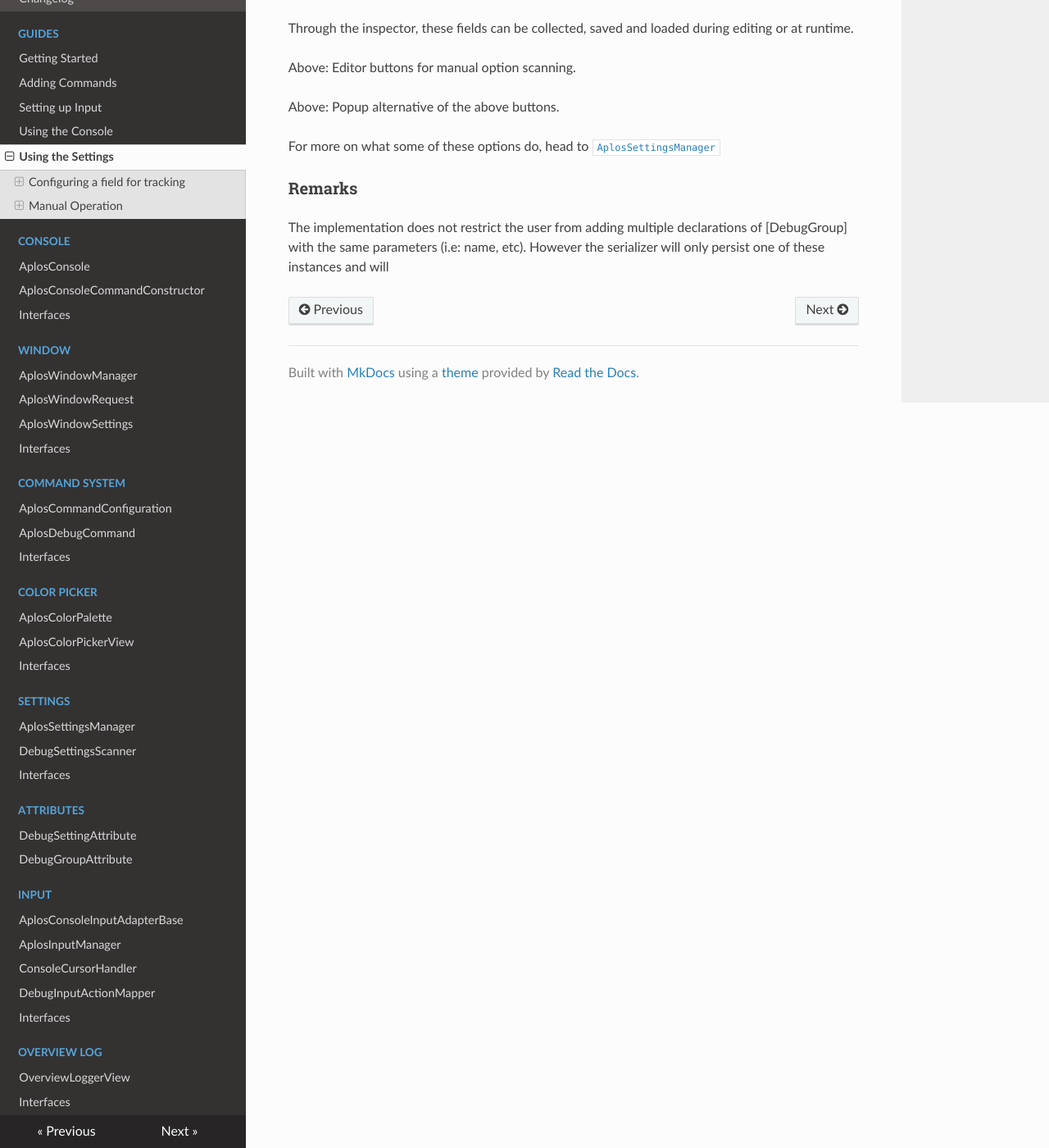
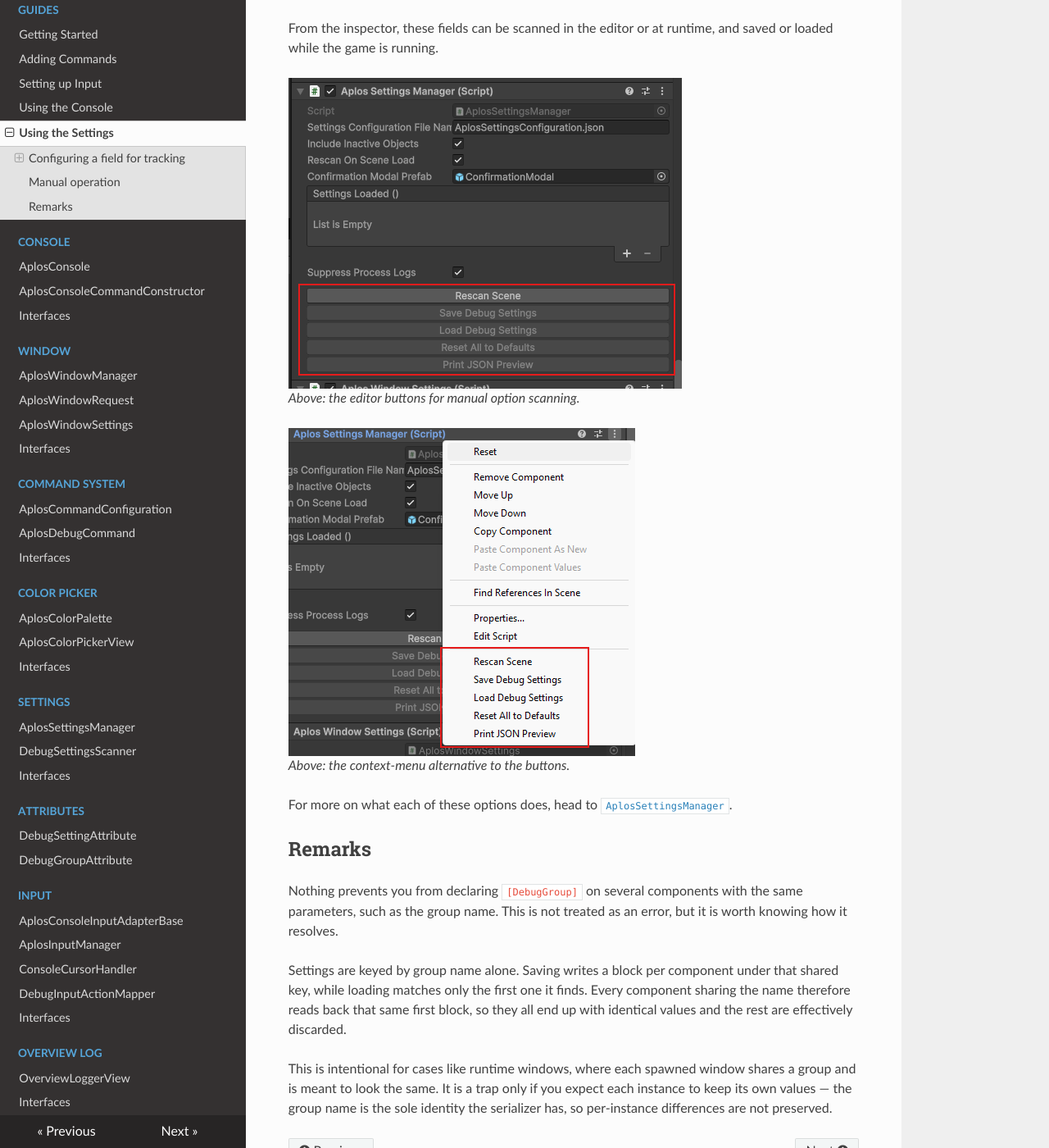
Before and after one commit to jChicote/aplos-console-documentation.github.io, an MkDocs documentation site: the page built from docs/using-the-settings.md, in a window 1280 px wide and 1400 px high, scrolled down 1385 px. Shown: the whole window at 82% size. Built offline with MkDocs 1.6.1, drawn with Linux system fonts in a browser that asks for light colours; nearby versions of some CDN libraries; some of the changed text lies outside the part shown.

Commit message:
Update using-the-settings.md

```diff
--- a/docs/using-the-settings.md
+++ b/docs/using-the-settings.md
@@ -45,17 +45,24 @@ Once marked, the field's value is serialized to disk on save and pushed back int
 - **`ReadOnly`** — the field is still serialized, but flagged as non-editable in tooling.
 - **`Ignore`** — excludes the field from tracking entirely, so it is neither scanned nor persisted.
 
-## Manual Operation
+## Manual operation
 
-Through the inspector, these fields can be collected, saved and loaded during editing or at runtime.
+From the inspector, these fields can be scanned in the editor or at runtime, and saved or loaded while the game is running.
 
-Above: Editor buttons for manual option scanning.
+![Inspector editor settings buttons.](assets/using-the-settings-editor-buttons.png)
+<br>
+_Above: the editor buttons for manual option scanning._
 
-Above: Popup alternative of the above buttons.
+![Context menu popup buttons.](assets/using-the-settings-context-menu-buttons.png)
+<br>
+_Above: the context-menu alternative to the buttons._
 
-For more on what some of these options do, head to [`AplosSettingsManager`](aplos-settings-manager.md)
+For more on what each of these options does, head to [`AplosSettingsManager`](aplos-settings-manager.md).
 
+## Remarks
 
-### Remarks
+Nothing prevents you from declaring `[DebugGroup]` on several components with the same parameters, such as the group name. This is not treated as an error, but it is worth knowing how it resolves.
 
-The implementation does not restrict the user from adding multiple declarations of [DebugGroup] with the same parameters (i.e: name, etc). However the serializer will only persist one of these instances and will
+Settings are keyed by group name alone. Saving writes a block per component under that shared key, while loading matches only the first one it finds. Every component sharing the name therefore reads back that same first block, so they all end up with identical values and the rest are effectively discarded.
+
+This is intentional for cases like runtime windows, where each spawned window shares a group and is meant to look the same. It is a trap only if you expect each instance to keep its own values — the group name is the sole identity the serializer has, so per-instance differences are not preserved.
```
